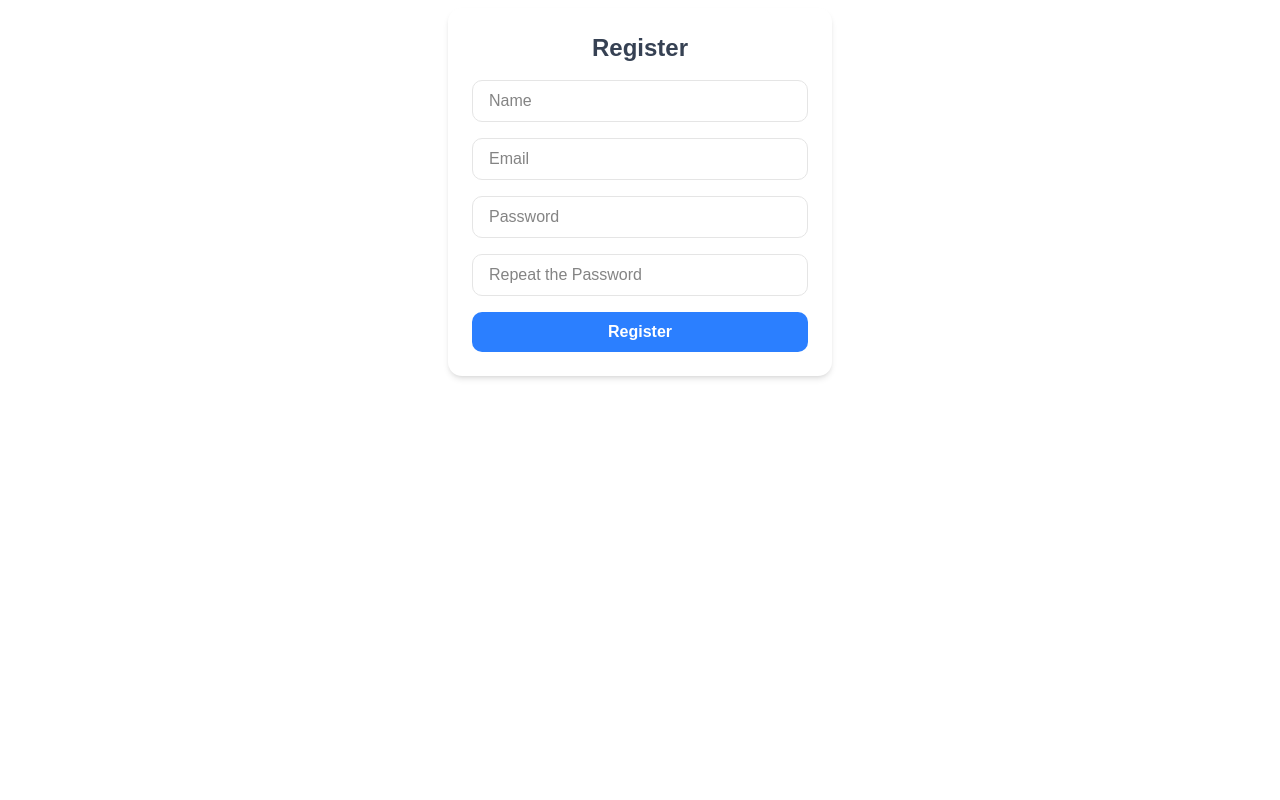
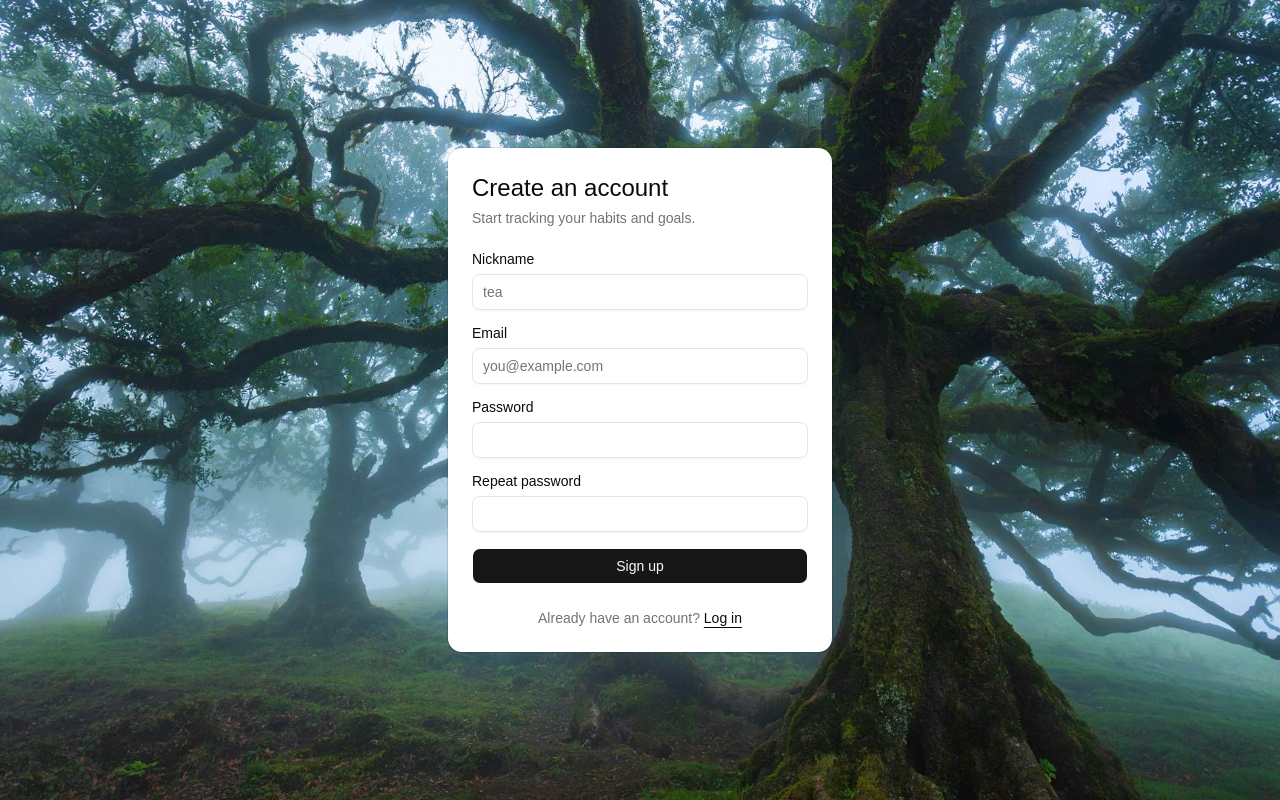
Before and after one commit to Teaa3052/web-app, a React (Vite) app in the folder frontend/: page /register in a window 1280 px wide. Built offline with nearby package versions, Linux system fonts and the light colour scheme; no server answers.

Commit message:
Restyle login and register pages with shadcn

```diff
--- /dev/null
+++ b/frontend/src/components/FieldError.jsx
@@ -0,0 +1,8 @@
+// Crvena poruka ispod polja forme, npr. "Email is required".
+// Ne prikazuje ništa ako greške nema. Primjer: <FieldError error={errors.email} />
+function FieldError({ error }) {
+    if (!error) return null
+    return <p className="text-sm text-destructive">{error.message}</p>
+}
+
+export default FieldError
--- a/frontend/src/pages/Login.jsx
+++ b/frontend/src/pages/Login.jsx
@@ -1,16 +1,19 @@
-import { useForm } from "react-hook-form";
-import { useNavigate } from "react-router-dom";
-import { useAuth } from "@/context/AuthContext";
+import { useForm } from "react-hook-form"
+import { Link, useNavigate } from "react-router-dom"
+import { useAuth } from "@/context/AuthContext"
+import { Button } from "@/components/ui/button"
+import { Card, CardContent, CardDescription, CardFooter, CardHeader, CardTitle } from "@/components/ui/card"
+import { Input } from "@/components/ui/input"
+import { Label } from "@/components/ui/label"
+import FieldError from "@/components/FieldError"
 
 function Login() {
-
     const {
         register,
         handleSubmit,
         setError,
-        formState: { errors },
+        formState: { errors, isSubmitting }, // isSubmitting = true dok čekamo odgovor backenda
     } = useForm()
-
 
     const navigate = useNavigate()
     const { login } = useAuth()
@@ -19,66 +22,62 @@ function Login() {
         try {
             await login(data.email, data.password)
             navigate("/dashboard")
-            }
-        catch (error) {
+        } catch (error) {
             setError("root", { message: error.response?.data?.message || error.message || "Login failed" })
         }
-    };
+    }
 
-    return(
-        <div className="flex items-center justify-center h-96 no-bg">
-            <form
-                onSubmit={handleSubmit(onSubmit)}
-                className="bg-white p-6 rounded-xl shadow-md w-full max-w-sm space-y-4"
-            >
-                <h2 className="text-2xl font-bold text-center text-gray-700">
-                    Login
-                </h2>
+    // izgled: kartica na sredini ekrana, ista pozadina kao na početnoj stranici
+    return (
+        <div className="min-h-screen flex items-center justify-center bg-[url('/forest.jpg')] bg-cover bg-center p-4">
+            <Card className="w-full max-w-sm">
+                <CardHeader>
+                    <CardTitle className="text-2xl">Log in</CardTitle>
+                    <CardDescription>Welcome back! Enter your email and password.</CardDescription>
+                </CardHeader>
+
+                <CardContent>
+                    <form onSubmit={handleSubmit(onSubmit)} className="space-y-4">
+                        {/* greška s backenda, npr. "Invalid email or password" */}
                         {errors.root && (
-                    <p className="text-red-500 text-sm text-center">
-                        {errors.root.message}
-                    </p>
+                            <p className="text-sm text-destructive text-center">{errors.root.message}</p>
                         )}
 
-                {/* Email */}
-                <div>
-                    <input
+                        <div className="space-y-2">
+                            <Label htmlFor="email">Email</Label>
+                            <Input
+                                id="email"
                                 type="email"
-                        placeholder="Email"
-                        {...register("email", { required: true })}
-                        className="w-full px-4 py-2 border rounded-lg focus:outline-none focus:ring-2 focus:ring-blue-400"
+                                placeholder="you@example.com"
+                                aria-invalid={!!errors.email}
+                                {...register("email", { required: "Email is required" })}
                             />
-                    {errors.email && (
-                        <p className="text-red-500 text-sm mt-1">
-                            {errors.email.message || "Email is required"}                        </p>
-                    )}
+                            <FieldError error={errors.email} />
                         </div>
 
-                {/* Password */}
-                <div>
-                    <input
+                        <div className="space-y-2">
+                            <Label htmlFor="password">Password</Label>
+                            <Input
+                                id="password"
                                 type="password"
-                    placeholder="Password"
-                    {...register("password", {
-                        required: "Password is required",
-                    })}
-                    className="w-full px-4 py-2 border rounded-lg focus:outline-none focus:ring-2 focus:ring-blue-400"
+                                aria-invalid={!!errors.password}
+                                {...register("password", { required: "Password is required" })}
                             />
-                    {errors.password && (
-                        <p className="text-red-500 text-sm mt-1">
-                            {errors.password.message || "Password is required"}
-                        </p>
-                    )}
+                            <FieldError error={errors.password} />
                         </div>
 
-                {/* Button */ }
-                <button
-                    type="submit"
-                    className="w-full bg-blue-500 text-white py-2 rounded-lg font-semibold hover:bg-blue-600 transition"
-                >
-                    Login
-                </button>
+                        {/* gumb je onemogućen dok čekamo odgovor, da se zahtjev ne pošalje dvaput */}
+                        <Button type="submit" className="w-full" disabled={isSubmitting}>
+                            {isSubmitting ? "Logging in..." : "Log in"}
+                        </Button>
                     </form>
+                </CardContent>
+
+                <CardFooter className="justify-center text-sm text-muted-foreground">
+                    Don't have an account?&nbsp;
+                    <Link to="/register" className="text-foreground underline underline-offset-4">Sign up</Link>
+                </CardFooter>
+            </Card>
         </div>
     )
 }
--- a/frontend/src/pages/Register.jsx
+++ b/frontend/src/pages/Register.jsx
@@ -1,126 +1,121 @@
-import { useForm } from "react-hook-form";
-import { useNavigate } from "react-router-dom";
+import { useForm } from "react-hook-form"
+import { Link, useNavigate } from "react-router-dom"
 import { api } from "@/api/client"
-
-
+import { Button } from "@/components/ui/button"
+import { Card, CardContent, CardDescription, CardFooter, CardHeader, CardTitle } from "@/components/ui/card"
+import { Input } from "@/components/ui/input"
+import { Label } from "@/components/ui/label"
+import FieldError from "@/components/FieldError"
 
 function Register() {
     const {
         register,
         handleSubmit,
-        watch,
         setError,
-        formState: { errors },
-    } = useForm();
+        formState: { errors, isSubmitting }, // isSubmitting = true dok čekamo odgovor backenda
+    } = useForm()
 
-
-    const navigate = useNavigate();
+    const navigate = useNavigate()
 
     const onSubmit = async (data) => {
         try {
             await api.post('/auth/register', {
-                    nickname: data.name,
+                nickname: data.nickname,
                 email: data.email,
-                    password: data.password
+                password: data.password,
             })
-
-                console.log("Registration successful!");
-                navigate("/login");
-        }
-        catch (error) {
-            setError("root", { message: error.response?.data?.message || "Registration failed" });
+            navigate("/login")
+        } catch (error) {
+            setError("root", { message: error.response?.data?.message || "Registration failed" })
         }
     }
 
+    // pravila u formi su ista kao u zod shemi na backendu, da korisnik grešku vidi odmah, bez slanja zahtjeva
     return (
-        <div className="flex items-center justify-center h-96 no-bg">
-            <form
-                onSubmit={handleSubmit(onSubmit)}
-                className="bg-white p-6 rounded-xl shadow-md w-full max-w-sm space-y-4"
-            >
-                <h2 className="text-2xl font-bold text-center text-gray-700">
-                    Register
-                </h2>
+        <div className="min-h-screen flex items-center justify-center bg-[url('/forest.jpg')] bg-cover bg-center p-4">
+            <Card className="w-full max-w-sm">
+                <CardHeader>
+                    <CardTitle className="text-2xl">Create an account</CardTitle>
+                    <CardDescription>Start tracking your habits and goals.</CardDescription>
+                </CardHeader>
 
-                { errors.root && (
-                    <p className="text-red-500 text-sm text-center">
-                        {errors.root.message}
-                    </p>
+                <CardContent>
+                    <form onSubmit={handleSubmit(onSubmit)} className="space-y-4">
+                        {/* greška s backenda, npr. "User already exists" */}
+                        {errors.root && (
+                            <p className="text-sm text-destructive text-center">{errors.root.message}</p>
                         )}
 
-                {/* Name */}
-                <div>
-                    <input
-                        type="text"
-                        placeholder="Name"
-                        {...register("name", { required: true })}
-                        className="w-full px-4 py-2 border rounded-lg focus:outline-none focus:ring-2 focus:ring-blue-400"
+                        <div className="space-y-2">
+                            <Label htmlFor="nickname">Nickname</Label>
+                            <Input
+                                id="nickname"
+                                placeholder="tea"
+                                aria-invalid={!!errors.nickname}
+                                {...register("nickname", {
+                                    required: "Nickname is required",
+                                    maxLength: { value: 50, message: "Nickname is too long" },
+                                })}
                             />
-                    {errors.name && (
-                        <p className="text-red-500 text-sm mt-1">
-                            Name is required
-                        </p>
-                    )}
+                            <FieldError error={errors.nickname} />
                         </div>
 
-                {/* Email */}
-                <div>
-                    <input
-                        type="text"
-                        placeholder="Email"
-                        {...register("email", { required: true })}
-                        className="w-full px-4 py-2 border rounded-lg focus:outline-none focus:ring-2 focus:ring-blue-400"
+                        <div className="space-y-2">
+                            <Label htmlFor="email">Email</Label>
+                            <Input
+                                id="email"
+                                type="email"
+                                placeholder="you@example.com"
+                                aria-invalid={!!errors.email}
+                                {...register("email", { required: "Email is required" })}
                             />
-                    {errors.email && (
-                        <p className="text-red-500 text-sm mt-1">
-                            Email is required
-                        </p>
-                    )}
+                            <FieldError error={errors.email} />
                         </div>
 
-                {/* Password */}
-                <div>
-                    <input
+                        <div className="space-y-2">
+                            <Label htmlFor="password">Password</Label>
+                            <Input
+                                id="password"
                                 type="password"
-                        placeholder="Password"
-                        {...register("password", { required: true })}
-                        className="w-full px-4 py-2 border rounded-lg focus:outline-none focus:ring-2 focus:ring-blue-400"
+                                aria-invalid={!!errors.password}
+                                {...register("password", {
+                                    required: "Password is required",
+                                    minLength: { value: 8, message: "Password must be at least 8 characters" },
+                                    maxLength: { value: 72, message: "Password is too long" },
+                                })}
                             />
-                    {errors.password && (
-                        <p className="text-red-500 text-sm mt-1">
-                            Password is required
-                        </p>
-                    )}
+                            <FieldError error={errors.password} />
                         </div>
 
-                {/* Repeat the Password */}
-                <div>
-                    <input
+                        <div className="space-y-2">
+                            <Label htmlFor="confirmPassword">Repeat password</Label>
+                            <Input
+                                id="confirmPassword"
                                 type="password"
-                        placeholder="Repeat the Password"
+                                aria-invalid={!!errors.confirmPassword}
                                 {...register("confirmPassword", {
-                            required: true,
-                            validate: (value) =>
-                                value === watch("password") || "Passwords do not match",
+                                    required: "Please repeat your password",
+                                    // formValues = sve vrijednosti forme, pa usporedimo s upisanom lozinkom
+                                    validate: (value, formValues) =>
+                                        value === formValues.password || "Passwords do not match",
                                 })}
-                        className="w-full px-4 py-2 border rounded-lg focus:outline-none focus:ring-2 focus:ring-blue-400"
                             />
-                    {errors.confirmPassword && (
-                        <p className="text-red-500 text-sm mt-1">
-                            {errors.confirmPassword.message}
-                        </p>
-                    )}
-                </div>
-                {/* Button */ }
-                <button
-                    type="submit"
-                    className="w-full bg-blue-500 text-white py-2 rounded-lg font-semibold hover:bg-blue-600 transition"
-                >
-                    Register
-                </button>
-            </form>
+                            <FieldError error={errors.confirmPassword} />
                         </div>
 
+                        {/* gumb je onemogućen dok čekamo odgovor, da se zahtjev ne pošalje dvaput */}
+                        <Button type="submit" className="w-full" disabled={isSubmitting}>
+                            {isSubmitting ? "Creating account..." : "Sign up"}
+                        </Button>
+                    </form>
+                </CardContent>
+
+                <CardFooter className="justify-center text-sm text-muted-foreground">
+                    Already have an account?&nbsp;
+                    <Link to="/login" className="text-foreground underline underline-offset-4">Log in</Link>
+                </CardFooter>
+            </Card>
+        </div>
     )
 }
 
```
Lines whose indentation alone changed are shown as unchanged.
